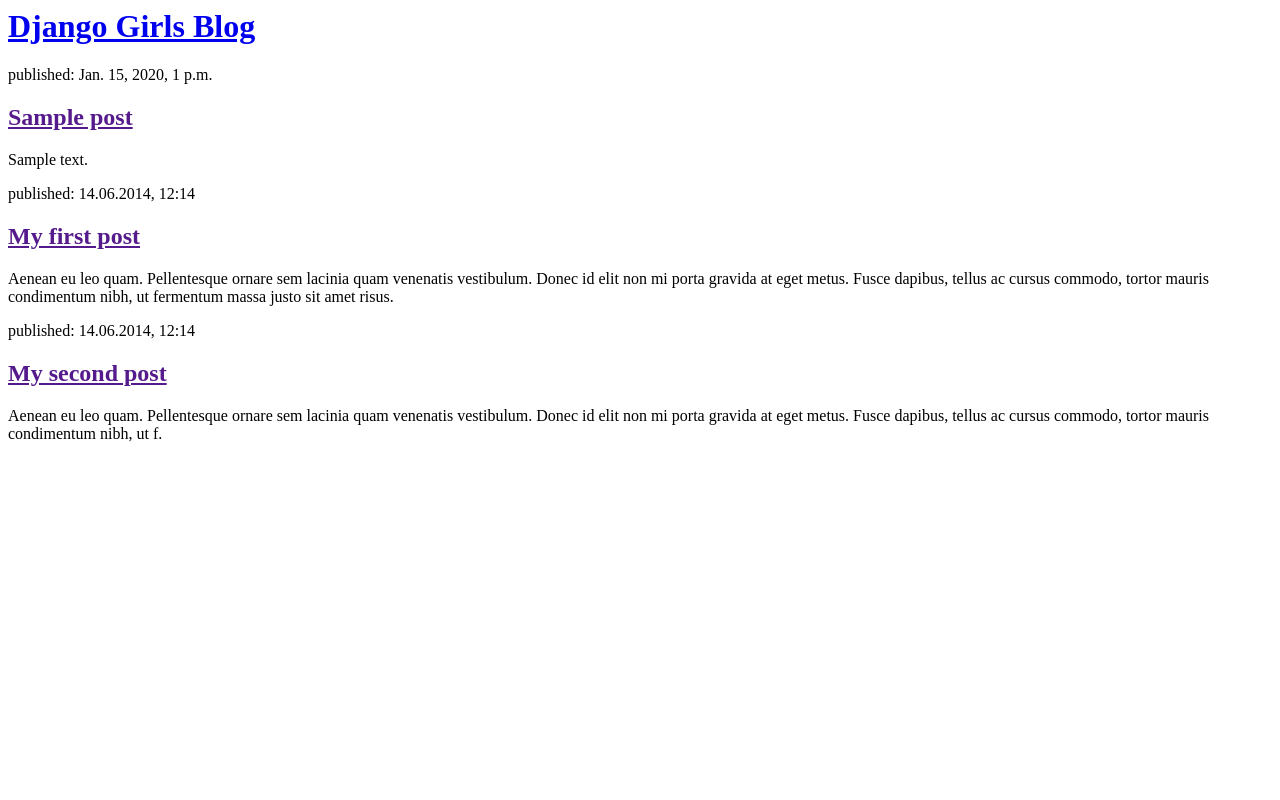
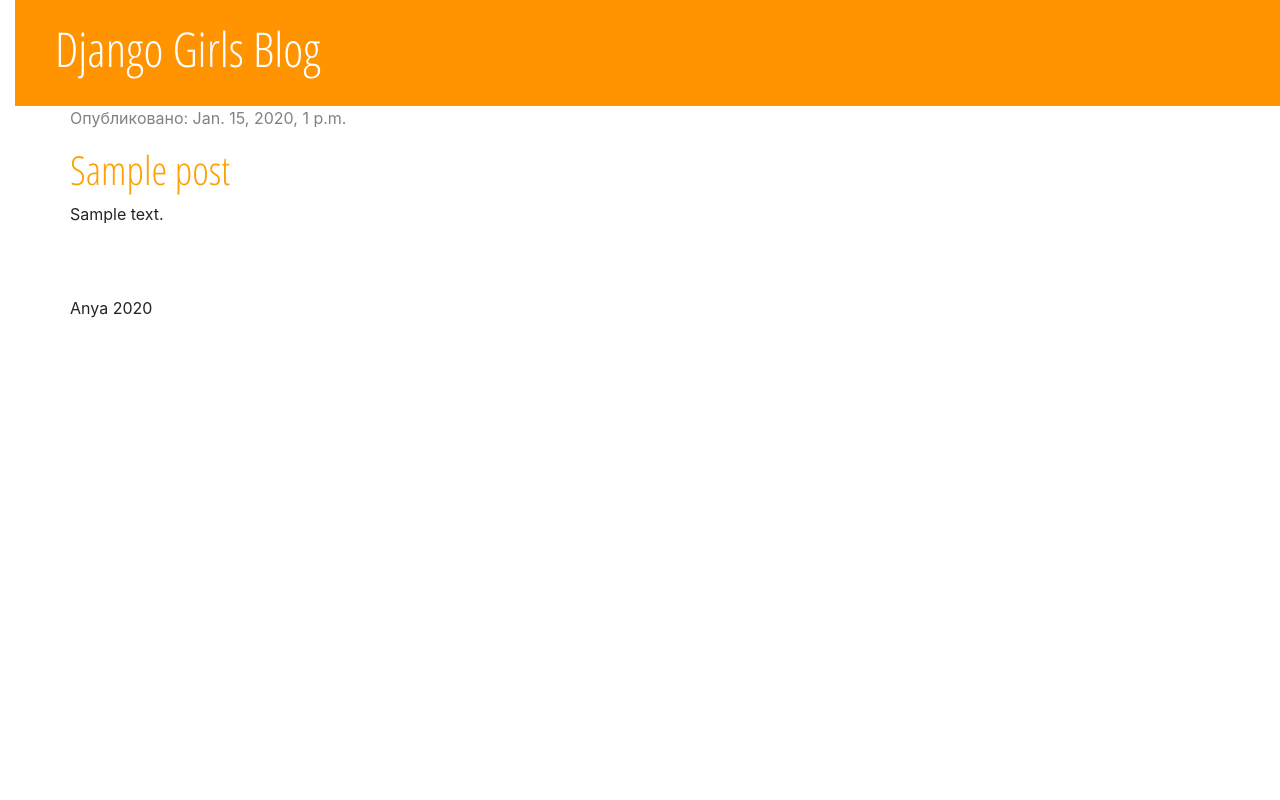
Before and after one commit to thklo/my-first-blog, a Django app: page / in a window 1280 px wide. Run offline with Django 3.2, Linux system fonts and the light colour scheme; tables that the repository leaves empty hold one stand-in row (values such as "Sample post"); some libraries are stand-ins or nearby versions.

Commit message:
Added view and template for detailed blog post as well as CSS for the site

```diff
--- /dev/null
+++ b/blog/static/css/blog.css
@@ -0,0 +1,60 @@
+h1 a {
+    color: #FCA205;
+    font-family: 'Open Sans Condensed', sans-serif;
+}
+
+body {
+    padding-left: 15px;
+}
+
+
+.page-header {
+    background-color: #ff9400;
+    margin-top: 0;
+    padding: 20px 20px 20px 40px;
+}
+
+.page-header h1, .page-header h1 a, .page-header h1 a:visited, .page-header h1 a:active {
+    color: #ffffff;
+    font-size: 36pt;
+    text-decoration: none;
+}
+
+.content {
+    margin-left: 40px;
+}
+
+/*h1, h2, h3, h4 {
+    font-family: 'Lobster', cursive;
+}*/
+
+.date {
+    color: #828282;
+}
+
+.save {
+    float: right;
+}
+
+.post-form textarea, .post-form input {
+    width: 100%;
+}
+
+.top-menu, .top-menu:hover, .top-menu:visited {
+    color: #ffffff;
+    float: right;
+    font-size: 26pt;
+    margin-right: 20px;
+}
+
+.post {
+    margin-bottom: 70px;
+}
+
+/*.post h1 a, .post h1 a:visited {
+    color: #000000;
+}*/
+
+.page-header h1{
+	font-family: 'Oswald', sans-serif;
+}
--- /dev/null
+++ b/blog/templates/blog/base.html
@@ -0,0 +1,25 @@
+{% load static %}
+<html>
+    <head>
+        <title>Django Girls blog</title>
+        <!-- <link rel="stylesheet" href="//maxcdn.bootstrapcdn.com/bootstrap/3.2.0/css/bootstrap.min.css">
+		<link rel="stylesheet" href="//maxcdn.bootstrapcdn.com/bootstrap/3.2.0/css/bootstrap-theme.min.css"> -->
+		<link rel="stylesheet" href="https://stackpath.bootstrapcdn.com/bootstrap/4.5.0/css/bootstrap.min.css" integrity="sha384-9aIt2nRpC12Uk9gS9baDl411NQApFmC26EwAOH8WgZl5MYYxFfc+NcPb1dKGj7Sk" crossorigin="anonymous">
+		<link href="https://fonts.googleapis.com/css2?family=Open+Sans+Condensed:wght@300&display=swap" rel="stylesheet" type="text/css">
+		<link href="https://fonts.googleapis.com/css2?family=Open+Sans+Condensed:wght@300&family=Oswald&display=swap" rel="stylesheet" type="text/css">
+		<link rel="stylesheet" href="{% static 'css/blog.css' %}">
+    </head>
+	<body>
+	    <div class="page-header">
+	        <h1><a href="/">Django Girls Blog</a></h1>
+	    </div>
+	    <div class="content container">
+	        <div class="row">
+	            <div class="col-md-8">
+	            {% block content %}
+	            {% endblock %}
+	            </div>
+	        </div>
+	    </div>
+	</body>
+</html>
--- a/blog/templates/blog/post_list.html
+++ b/blog/templates/blog/post_list.html
@@ -1,28 +1,14 @@
-<html>
-    <head>
-        <title>Django Girls blog</title>
-    </head>
-    <body>
-        <div>
-            <h1><a href="/">Django Girls Blog</a></h1>
-        </div>
-        {% for post in posts %}
-        	<div>
-        		<p>published: {{ post.published_date }}</p>
-        		<h2><a href="">{{ post.title }}</a></h2>
-        		<p>{{ post.text|linebreaksbr }}</p>
-        	</div>
-		{% endfor %}
-        <div>
-            <p>published: 14.06.2014, 12:14</p>
-            <h2><a href="">My first post</a></h2>
-            <p>Aenean eu leo quam. Pellentesque ornare sem lacinia quam venenatis vestibulum. Donec id elit non mi porta gravida at eget metus. Fusce dapibus, tellus ac cursus commodo, tortor mauris condimentum nibh, ut fermentum massa justo sit amet risus.</p>
-        </div>
+{% extends 'blog/base.html' %}
 
-        <div>
-            <p>published: 14.06.2014, 12:14</p>
-            <h2><a href="">My second post</a></h2>
-            <p>Aenean eu leo quam. Pellentesque ornare sem lacinia quam venenatis vestibulum. Donec id elit non mi porta gravida at eget metus. Fusce dapibus, tellus ac cursus commodo, tortor mauris condimentum nibh, ut f.</p>
-        </div>
-    </body>
-</html>
+{% block content %}
+	{% for post in posts %}
+	    <div class="post">
+	        <div class="date">
+	            <p>Опубликовано: {{ post.published_date }}</p>
+	        </div>
+	        <h1><a href="{% url 'post_detail' pk=post.pk %}">{{ post.title }}</a></h1>
+	        <p>{{ post.text|linebreaksbr }}</p>
+	    </div>
+	{% endfor %}
+    <p>Anya 2020</p>
+{% endblock %}
--- a/blog/urls.py
+++ b/blog/urls.py
@@ -3,4 +3,5 @@
 
 urlpatterns = [
     path('', views.post_list, name='post_list'),
+    path('post/<int:pk>/', views.post_detail, name='post_detail'),
 ]
--- a/blog/views.py
+++ b/blog/views.py
@@ -1,7 +1,13 @@
-from django.shortcuts import render
+from django.shortcuts import render, get_object_or_404
 from django.utils import timezone
 from .models import Post
 
 def post_list(request):
 	posts = Post.objects.filter(published_date__lte=timezone.now()).order_by('published_date')
 	return render(request, 'blog/post_list.html', {'posts': posts})
+
+
+
+def post_detail(request, pk):
+	post = get_object_or_404(Post, pk=pk)
+	return render(request, 'blog/post_detail.html', {'post': post})
```
Also changed, not shown: blog/templates/blog/post_detail.html (added, +14 -0 lines).
